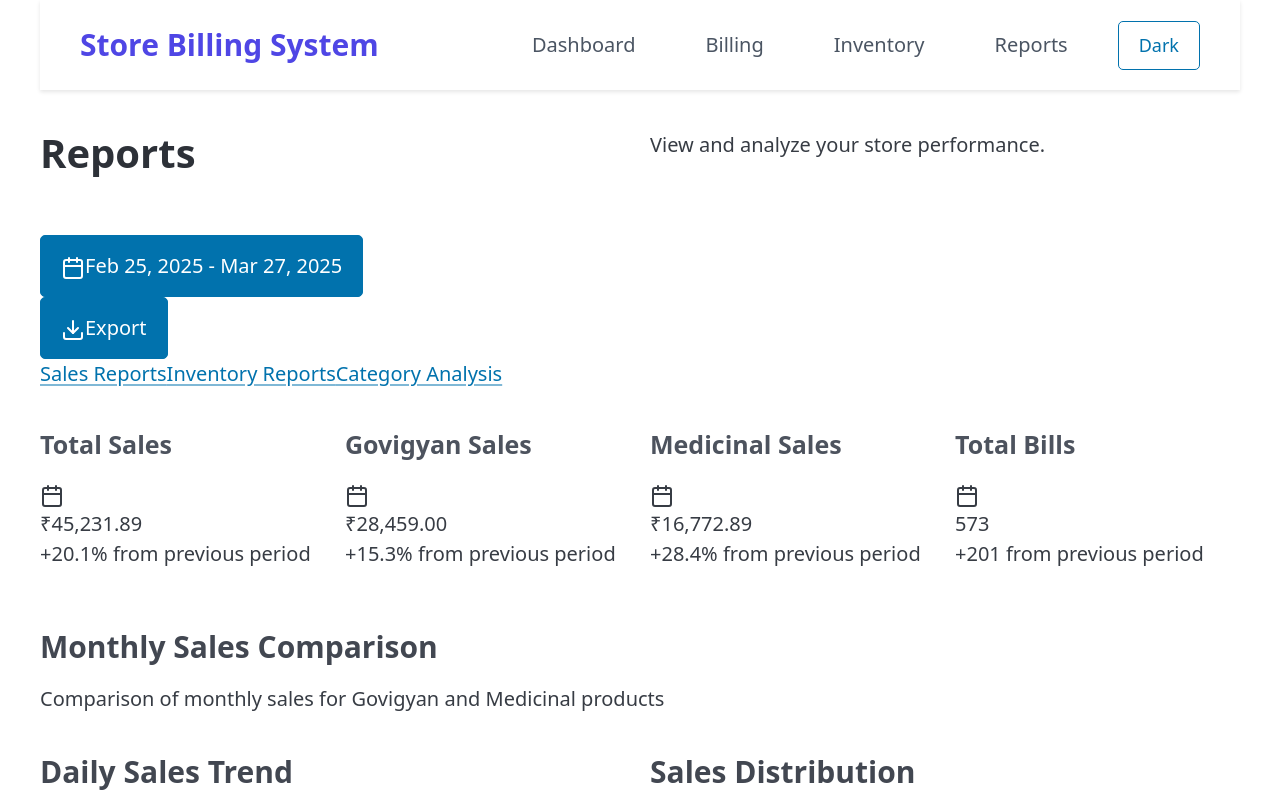
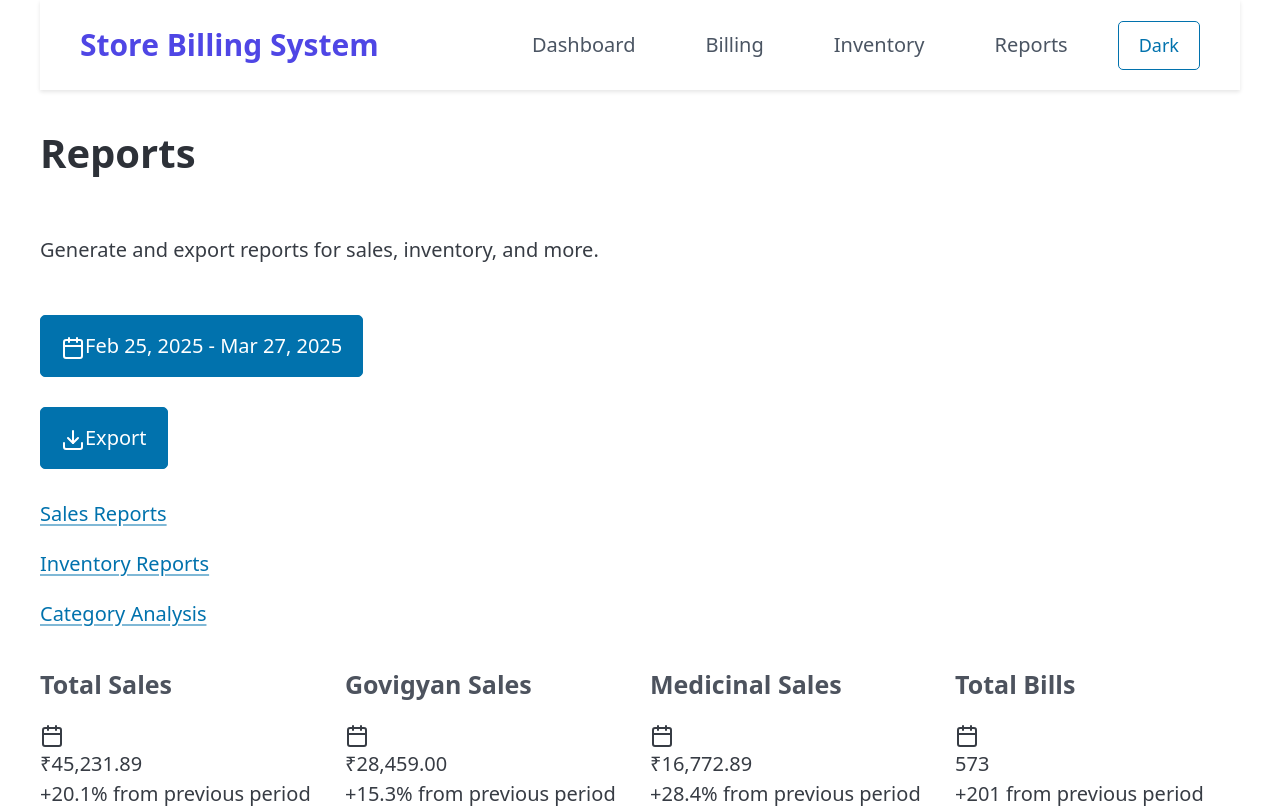
Before and after one commit to samikshagaiki/billing-app, a React (Vite) app: page /reports in a window 1280 px wide. Shown: the top 808 px of the page. Built offline with nearby package versions, Linux system fonts and the light colour scheme.

Commit message:
updated css and spacing of buttons

```diff
--- a/src/components/DateRangePicker.jsx
+++ b/src/components/DateRangePicker.jsx
@@ -58,6 +58,7 @@ export function DateRangePicker({ onDateChange }) {
 
   return (
     <div className="relative">
+
       <button
         className="px-4 py-2 border border-gray-300 rounded-md text-gray-700 hover:bg-gray-100 flex items-center"
         onClick={() => setIsOpen(!isOpen)}
@@ -65,7 +66,7 @@ export function DateRangePicker({ onDateChange }) {
         <Calendar className="mr-2 h-4 w-4" />
         {formatDate(dateRange.start)} - {formatDate(dateRange.end)}
       </button>
-
+      <br></br>
       {isOpen && (
         <div className="absolute top-full left-0 mt-2 w-64 bg-white border border-gray-300 rounded-md shadow-lg z-10">
           <div className="p-3 border-b">
--- a/src/index.css
+++ b/src/index.css
@@ -170,7 +170,7 @@ html[data-theme="dark"] .nav-link.active {
 }
 
 html[data-theme="dark"] .button.primary.custom-button {
-  background-color: #10b981;
+  background-color: #104eb9;
 }
 
 html[data-theme="dark"] .button.primary.custom-button:hover {
--- a/src/pages/BillingPage.jsx
+++ b/src/pages/BillingPage.jsx
@@ -217,21 +217,10 @@ export default function BillingPage() {
 
   return (
     <DashboardShell>
-      <DashboardHeader heading="Billing" text="Create and manage bills for your customers.">
+      <DashboardHeader heading="Billing">
+        <p className="text-sm text-gray-500">Manage customer billing and invoicing.</p>
         <div className="flex space-x-2">
-          <button
-            onClick={() => {
-              setGovigyanCart([]);
-              setMedicinalCart([]);
-              setCustomerName("");
-              setCustomerPhone("");
-              setBillGenerated(false);
-              console.log("Cart cleared");
-            }}
-            className="px-4 py-2 border border-gray-300 rounded-md text-gray-700 hover:bg-gray-100"
-          >
-            Clear All
-          </button>
+
         </div>
       </DashboardHeader>
 
@@ -277,9 +266,23 @@ export default function BillingPage() {
               </div>
             </div>
           </div>
-
+          <button
+            onClick={() => {
+              setGovigyanCart([]);
+              setMedicinalCart([]);
+              setCustomerName("");
+              setCustomerPhone("");
+              setBillGenerated(false);
+              console.log("Cart cleared");
+            }}
+            className="px-4 py-2 border border-gray-300 rounded-md text-gray-700 hover:bg-gray-100"
+          >
+            Clear All
+          </button>
+          <br></br>
           <div className="border border-gray-300 rounded-md overflow-hidden">
             <div className="p-6">
+              <br></br>
               <h3 className="text-lg font-semibold">Add Products</h3>
               <p className="text-sm text-gray-500">Search and add products to the bill.</p>
             </div>
--- a/src/pages/DashboardPage.jsx
+++ b/src/pages/DashboardPage.jsx
@@ -9,7 +9,8 @@ import { RecentSales } from "../components/RecentSales.jsx";
 export default function DashboardPage() {
   return (
     <DashboardShell>
-      <DashboardHeader heading="Dashboard" text="Overview of your store performance and recent activity." />
+      <DashboardHeader heading="Dashboard" />
+      <p className="text-sm text-gray-500">Overview of your store performance and recent activity.</p>
       <div className="grid">
         <article>
           <header>
--- a/src/pages/InventoryPage.jsx
+++ b/src/pages/InventoryPage.jsx
@@ -17,7 +17,9 @@ export default function InventoryPage() {
 
   return (
     <DashboardShell>
-      <DashboardHeader heading="Inventory" text="Manage your product inventory for both categories.">
+      <DashboardHeader heading="Inventory">
+        <p className="text-sm text-gray-500">Manage your products inventory for both categories.</p>
+        <br></br>
         <Link to="/inventory/add" className="px-4 py-2 bg-blue-600 text-white rounded-md hover:bg-blue-700 flex items-center">
           <PlusCircle className="mr-2 h-4 w-4" />
           Add Product
--- a/src/pages/ReportsPage.jsx
+++ b/src/pages/ReportsPage.jsx
@@ -51,9 +51,13 @@ export default function ReportsPage() {
 
   return (
     <DashboardShell>
-      <DashboardHeader heading="Reports" text="View and analyze your store performance.">
+      <DashboardHeader heading="Reports"
+      >
+        <p className="text-sm text-gray-500">Generate and export reports for sales, inventory, and more.</p>
+        <br></br>
         <div className="flex items-center space-x-2">
           <DateRangePicker onDateChange={handleDateChange} />
+          <br></br>
           <button
             className="px-4 py-2 border border-gray-300 rounded-md text-gray-700 hover:bg-gray-100 flex items-center disabled:opacity-50"
             onClick={handleExport}
@@ -64,10 +68,11 @@ export default function ReportsPage() {
           </button>
         </div>
       </DashboardHeader>
-
+<br></br>
 
       <div className="space-y-4">
         <div className="flex space-x-2">
+          <p>
           <Link
             to="/reports/sales"
             className={`px-3 py-1 rounded-md ${
@@ -78,6 +83,8 @@ export default function ReportsPage() {
           >
             Sales Reports
           </Link>
+          </p>
+          <p>
           <Link
             to="/reports/inventory"
             className={`px-3 py-1 rounded-md ${
@@ -86,6 +93,8 @@ export default function ReportsPage() {
           >
             Inventory Reports
           </Link>
+          </p>
+          <p>
           <Link
             to="/reports/category-analysis"
             className={`px-3 py-1 rounded-md ${
@@ -94,6 +103,7 @@ export default function ReportsPage() {
           >
             Category Analysis
           </Link>
+          </p>
         </div>
 
         <div className="grid gap-4 md:grid-cols-2 lg:grid-cols-4">
```
